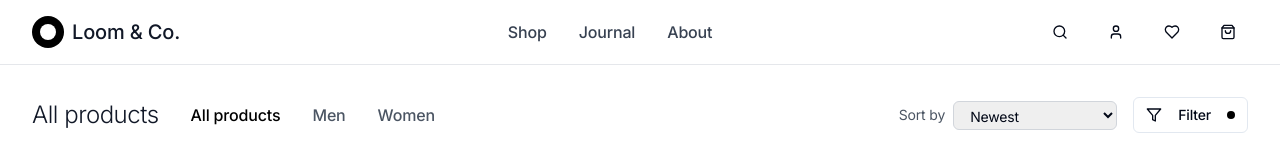
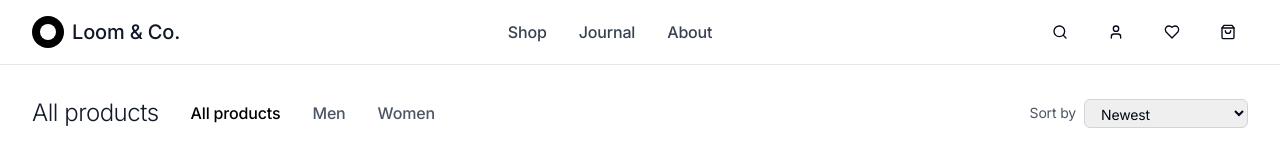
Before and after one commit to Suresh-28/cloth-store-core, a React (Vite) app: page /products in a window 1280 px wide. Shown: the top 159 px of the page. Built offline with nearby package versions, Linux system fonts and the light colour scheme.

Commit message:
Remove unused code

```diff
--- a/src/pages/Products.tsx
+++ b/src/pages/Products.tsx
@@ -3,13 +3,10 @@ import { useState } from 'react';
 import Header from '@/components/Header';
 import ProductCard from '@/components/ProductCard';
 import { products } from '@/data/products';
-import { Button } from '@/components/ui/button';
-import { Filter, ChevronDown } from 'lucide-react';
 
 const Products = () => {
   const [selectedCategory, setSelectedCategory] = useState('all');
   const [sortBy, setSortBy] = useState('newest');
-  const [showFilters, setShowFilters] = useState(false);
 
   const filteredProducts = products.filter(product =>
     selectedCategory === 'all' || product.category === selectedCategory
@@ -79,17 +76,6 @@ const Products = () => {
                 <option value="name">Name</option>
               </select>
             </div>
-
-            <Button
-              variant="outline"
-              size="sm"
-              onClick={() => setShowFilters(!showFilters)}
-              className="flex items-center space-x-2"
-            >
-              <Filter size={16} />
-              <span>Filter</span>
-              <div className="w-2 h-2 bg-black rounded-full"></div>
-            </Button>
           </div>
         </div>
 
```
